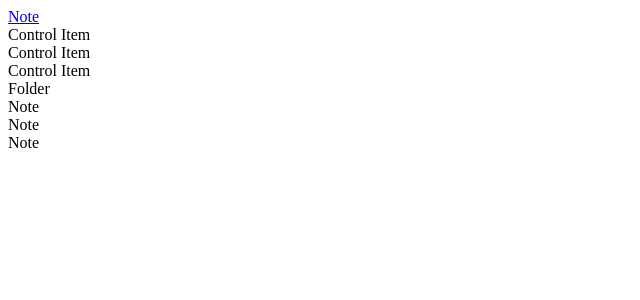
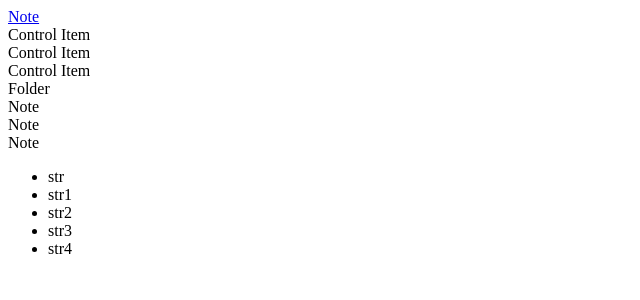
Before and after one commit to tony-blackie/note-manager, a React app: page / in a window 1280 px wide. Shown: the top 300 px of the page, without its empty margins (0-640 px from the left). Built offline with nearby package versions, Linux system fonts and the light colour scheme.

Commit message:
Add list of items to app component

```diff
--- a/src/components/AppComponent.jsx
+++ b/src/components/AppComponent.jsx
@@ -7,6 +7,41 @@ import NotePanel from './NotePanel.jsx';
 
 
 export default class App extends Component {
+    constructor(props) {
+        super(props);
+        this.state = {
+            objects: [
+                {
+                    id: 0,
+                    name: 'str'
+                },
+                {
+                    id: 1,
+                    name: 'str1'
+                },
+                {
+                    id: 2,
+                    name: 'str2'
+                },
+                {
+                    id: 3,
+                    name: 'str3'
+                },
+                {
+                    id: 4,
+                    name: 'str4'
+                }
+            ]
+        };
+        this.listItems = this.state.objects.map((object) => {
+            return (
+                <li key={object.id}>{object.name}</li>
+            );
+        });
+    }
+
+
+
     render() {
         return (
             <div>
@@ -14,6 +49,7 @@ export default class App extends Component {
                 <ControlPanel />
                 <FolderTree />
                 <NotePanel />
+                <ul>{this.listItems}</ul>
             </div>
         );
     }
```
